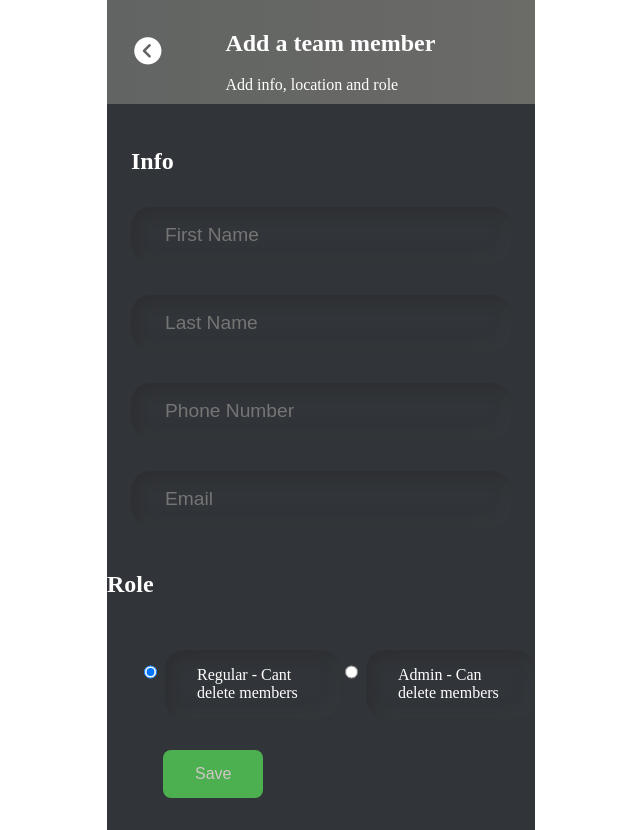
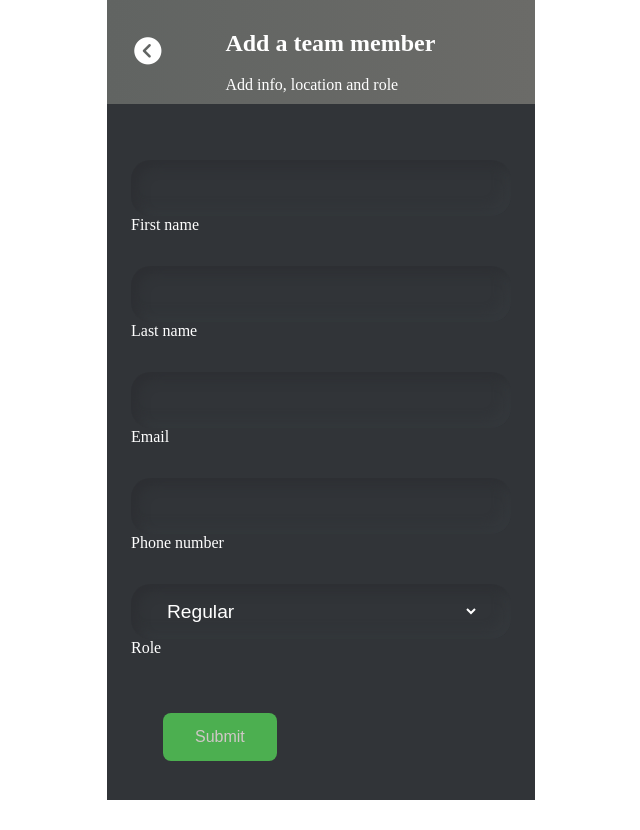
Before and after one commit to hassanahamed/instaWorkProject, a Django app: page /add-member/ in a window 1280 px wide. Shown: the whole page, without its empty margins (319-959 px from the left). After the commit the page ends 800 px from the top, so only its background shows below. Run offline with Django 4.2, Linux system fonts and the light colour scheme; data comes from the database, SQL or seed files in the repository; both versions use the stored data as it was after the commit; some libraries are stand-ins or nearby versions.

Commit message:
Updating function views to class based views

```diff
--- a/core/appConstants.py
+++ b/core/appConstants.py
@@ -25,7 +25,7 @@ EMAIL = 'email'
 PHONE_NUMBER = 'phone_number'
 EMPTY_STRING = ''
 POST_METHOD = 'POST'
-HOME_PAGE = '/'
+HOME_PAGE = 'list.html'
 EDIT_PAGE = 'edit.html'
 DELETE_PAGE = 'delete.html'
 ORDER_BY_VALUE = 'first_name'
--- a/core/forms.py
+++ b/core/forms.py
@@ -3,6 +3,7 @@ from django.core.exceptions import ValidationError
 from django.db.utils import IntegrityError
 from django.core.validators import validate_email
 from .models import Member, Role
+from .appConstants import *
 from .team_management_exception import TeamManagementFacadeException
 
 
--- a/core/models.py
+++ b/core/models.py
@@ -66,7 +66,7 @@ class Member(models.Model):
         null=True,
         blank=True
     )
-    role = models.ForeignKey(Role, on_delete=models.SET_NULL, null=True)
+    role = models.ForeignKey(Role, on_delete=models.SET_NULL, null=True, default='2')
     updated = models.DateTimeField(auto_now=True)
     created = models.DateTimeField(auto_now_add=True)
 
--- a/core/urls.py
+++ b/core/urls.py
@@ -1,9 +1,9 @@
 from django.urls import path
-from . import views
+from .views import ListMembersView, AddMemberView, EditMemberView, DeleteMemberView
 
 urlpatterns = [
-    path('', views.listMembers, name='list-members'),
-    path('add-member/', views.addMember, name='add-member'),
-    path('edit-member/<str:pk>', views.editMember, name='edit-member'),
-    path('delete-member/<str:pk>', views.deleteMember, name='delete-member'),
+    path('', ListMembersView.as_view(), name='list-members'),
+    path('add-member/', AddMemberView.as_view(), name='add-member'),
+    path('edit-member/<str:pk>', EditMemberView.as_view(), name='edit-member'),
+    path('delete-member/<str:pk>',DeleteMemberView.as_view(), name='delete-member'),
 ]
--- a/core/views.py
+++ b/core/views.py
@@ -1,96 +1,129 @@
-from django.core.exceptions import ValidationError
-from django.shortcuts import render, redirect
-from .team_management_exception import TeamManagementFacadeException
+# from django.core.exceptions import ValidationError
+# from django.shortcuts import render, redirect
+# from .team_management_exception import TeamManagementFacadeException
+# from .forms import MemberForm
+# from .models import Member, Role
+# from .mapper_config import MemberConfig
+# from .appConstants import *
+
+
+# member_config = MemberConfig()
+
+# def listMembers(request):
+#     """
+#     View function to display a list of all members, with the option to search for members by name.
+#     If a search query is provided, return a list of members whose first or last name match the search query.
+#     Otherwise, return a list of all members.
+#     """
+#     members = Member.objects.all()
+#     search_input = request.GET.get(SEARCH)
+#     if search_input:
+#         first_name_members = Member.objects.filter(first_name__icontains=search_input)
+#         last_name_members = Member.objects.filter(last_name__icontains=search_input)
+#         members = (first_name_members | last_name_members).distinct().order_by(ORDER_BY_VALUE)
+#     else:
+#         members = Member.objects.all().order_by(ORDER_BY_VALUE)
+#         search_input = EMPTY_STRING
+#     return render(request, INDEX_PAGE, {MEMBERS: members, SEARCH: search_input, MEMBER_COUNT: len(members)})
+
+# def addMember(request):
+#     """
+#     View function to add a new member to the database.
+#     On GET request, render the 'new member' form.
+#     On POST request, validate and save the new member form.
+#     """
+#     data = member_config.get_data(request.POST)
+#     new_member_form = MemberForm(data)
+#     try:
+#         if request.method == POST_METHOD:
+#             if not new_member_form.is_valid():
+#                 raise TeamManagementFacadeException(new_member_form.errors.get_json_data())
+#             new_member = new_member_form.save(commit=False)
+#             new_member.role = Role(request.POST.get(ROLE,DEFAULT_ROLE))
+#             new_member.save()
+#             return redirect(HOME_PAGE)
+
+#         return render(request, NEW_PAGE, {MEMBER: EMPTY_STRING})
+#     except TeamManagementFacadeException as e:
+#         return render(request, NEW_PAGE, {MEMBER: data, ERROR_MESSAGE:e.message})
+
+
+# def editMember(request, pk):
+#     """
+#     View function to edit an existing member in the database.
+#     On GET request, render the 'edit member' form with the member's current information.
+#     On POST request, validate and save the updated member form.
+#     """
+#     member = Member.objects.get(id=pk)
+#     try:
+#         if request.method == POST_METHOD:
+#             data = member_config.get_data(request.POST)
+#             member.first_name=data.get(FIRST_NAME,EMPTY_STRING)
+#             member.last_name=data.get(LAST_NAME,EMPTY_STRING)
+#             member.email=data.get(EMAIL,EMPTY_STRING)
+#             member.phone_number=data.get(PHONE_NUMBER,EMPTY_STRING)
+#             member.role=Role(data.get(ROLE,2))
+#             member_form = MemberForm(instance=member, data=data)
+#             if not member_form.is_valid():
+#                 raise TeamManagementFacadeException(member_form.errors.get_json_data())
+#             member.save()
+#             return redirect(HOME_PAGE)
+#         return render(request, EDIT_PAGE, {MEMBER: member})
+#     except TeamManagementFacadeException as e:
+#         return render(request, EDIT_PAGE, {MEMBER: member, ERROR_MESSAGE:e.message})
+
+# def deleteMember(request, pk):
+#     """
+#     View function to delete an existing member from the database.
+#     On GET request, render the 'delete member' form with the member's information.
+#     On POST request, delete the member object from the database.
+#     """
+#     member = Member.objects.get(id=pk)
+
+#     if request.method == POST_METHOD:
+#         member.delete()
+#         return redirect(HOME_PAGE)
+
+#     return render(request, DELETE_PAGE, {MEMBER: member})
+
+
+from django.urls import reverse_lazy
+from django.views.generic import CreateView, UpdateView, DeleteView, ListView, DetailView
 from .forms import MemberForm
-from .models import Member, Role
-from .mapper_config import MemberConfig
+from .models import Member
 from .appConstants import *
 
-# Create an instance of the MemberConfig class to use for mapping data
-member_config = MemberConfig()
+class ListMembersView(ListView):
+    model = Member
+    template_name = 'list.html'
+    context_object_name = 'members'
+    ordering = 'last_name'
 
-def listMembers(request):
-    """
-    View function to display a list of all members, with the option to search for members by name.
-    If a search query is provided, return a list of members whose first or last name match the search query.
-    Otherwise, return a list of all members.
-    """
-    members = Member.objects.all()
-    search_input = request.GET.get(SEARCH)
-    if search_input:
-        first_name_members = Member.objects.filter(first_name__icontains=search_input)
-        last_name_members = Member.objects.filter(last_name__icontains=search_input)
-        # Combine the two querysets and remove any duplicate members
-        members = (first_name_members | last_name_members).distinct().order_by(ORDER_BY_VALUE)
-    else:
-        members = Member.objects.all().order_by(ORDER_BY_VALUE)
-        search_input = EMPTY_STRING
-    return render(request, INDEX_PAGE, {MEMBERS: members, SEARCH: search_input, MEMBER_COUNT: len(members)})
+    # def get_queryset(self):
+    #     queryset = super().get_queryset()
+    #     search_input = self.request.GET.get('search')
+    #     if search_input:
+    #         queryset = queryset.filter(first_name__icontains=search_input) | queryset.filter(last_name__icontains=search_input)
+    #     return queryset
 
-def addMember(request):
-    """
-    View function to add a new member to the database.
-    On GET request, render the 'new member' form.
-    On POST request, validate and save the new member form.
-    """
-    # Map the POST data to the expected keys specified in the member_config object
-    data = member_config.get_data(request.POST)
-    new_member_form = MemberForm(data)
-    try:
-        if request.method == POST_METHOD:
-            if not new_member_form.is_valid():
-                # If the form is invalid, raise an exception with the form errors as the message
-                raise TeamManagementFacadeException(new_member_form.errors.get_json_data())
-            new_member = new_member_form.save(commit=False)
-            new_member.role = Role(request.POST.get(ROLE,DEFAULT_ROLE))
-            new_member.save()
-            return redirect(HOME_PAGE)
-
-        return render(request, NEW_PAGE, {MEMBER: EMPTY_STRING})
-    except TeamManagementFacadeException as e:
-        return render(request, NEW_PAGE, {MEMBER: data, ERROR_MESSAGE:e.message})
+class AddMemberView(CreateView):
+    model = Member
+    form_class = MemberForm
+    template_name = NEW_PAGE
+    success_url = reverse_lazy('list-members')
 
 
-def editMember(request, pk):
-    """
-    View function to edit an existing member in the database.
-    On GET request, render the 'edit member' form with the member's current information.
-    On POST request, validate and save the updated member form.
-    """
-    # Retrieve the member object to be edited
-    member = Member.objects.get(id=pk)
-    try:
-        if request.method == POST_METHOD:
-            # Map the POST data to the expected keys specified in the member_config object
-            data = member_config.get_data(request.POST)
-            # Update the member object's attributes with the mapped data
-            member.first_name=data.get(FIRST_NAME,EMPTY_STRING)
-            member.last_name=data.get(LAST_NAME,EMPTY_STRING)
-            member.email=data.get(EMAIL,EMPTY_STRING)
-            member.phone_number=data.get(PHONE_NUMBER,EMPTY_STRING)
-            member.role=Role(data.get(ROLE,2))
-            # Create a form instance with the updated member object and the mapped data
-            member_form = MemberForm(instance=member, data=data)
-            if not member_form.is_valid():
-                # If the form is invalid, raise an exception with the form errors as the message
-                raise TeamManagementFacadeException(member_form.errors.get_json_data())
-            member.save()
-            return redirect(HOME_PAGE)
-        return render(request, EDIT_PAGE, {MEMBER: member})
-    except TeamManagementFacadeException as e:
-        return render(request, EDIT_PAGE, {MEMBER: member, ERROR_MESSAGE:e.message})
+class EditMemberView(UpdateView):
+    model = Member
+    form_class = MemberForm
+    template_name = 'edit.html'
+    success_url = reverse_lazy('list-members')
 
-def deleteMember(request, pk):
-    """
-    View function to delete an existing member from the database.
-    On GET request, render the 'delete member' form with the member's information.
-    On POST request, delete the member object from the database.
-    """
-    # Retrieve the member object to be deleted
-    member = Member.objects.get(id=pk)
+class DeleteMemberView(DeleteView):
+    model = Member
+    template_name = 'delete.html'
+    success_url = reverse_lazy('list-members')
 
-    if request.method == POST_METHOD:
-        member.delete()
-        return redirect(HOME_PAGE)
-
-    return render(request, DELETE_PAGE, {MEMBER: member})
+class MemberDetailView(DetailView):
+    model = Member
+    template_name = 'list.html'
--- a/requirements.txt
+++ b/requirements.txt
@@ -1 +1,2 @@
 Django==4.1.5
+django-widget-tweaks==1.4.12
--- a/static/style-edit.css
+++ b/static/style-edit.css
@@ -30,7 +30,10 @@ a{
 	color: #fff;
 }
 
-
+.flex-baseline{
+	display: flex;
+    align-items: baseline;
+}
 
 .back-btn{
 	color: #fff;
@@ -62,7 +65,7 @@ a{
 
 .info-line{
 	display: flex;
-	color: #fff;
+	color: rgb(29, 2, 2);
 	margin: 0 auto;
 	padding: 1em 2em;
 	margin-top: 2em;
--- a/teamManagementApp/settings.py
+++ b/teamManagementApp/settings.py
@@ -39,6 +39,7 @@ INSTALLED_APPS = [
     "django.contrib.messages",
     "django.contrib.staticfiles",
     "core",
+    "widget_tweaks",
 ]
 
 MIDDLEWARE = [
--- a/templates/new.html
+++ b/templates/new.html
@@ -1,131 +1,35 @@
-{% load static %}
-
+{% load static %} {% load widget_tweaks %}
 <!DOCTYPE html>
 <html>
-
   <head>
     <meta charset="UTF-8">
     <meta name="viewport" content="width=device-width, initial-scale=1.0">
     <link rel="stylesheet" type="text/css" href="{% static 'style-edit.css' %}">
-
     <link rel="preconnect" href="https://fonts.gstatic.com">
     <link href="https://fonts.googleapis.com/css2?family=Inter&display=swap" rel="stylesheet">
-
     <script src="https://kit.fontawesome.com/6b20b1c14d.js" crossorigin="anonymous"></script>
     <title>Add Member</title>
   </head>
-
   <body>
     <div class='container'>
       <header class="header">
-
-
         <a href="/">
           <i class="fas fa-chevron-circle-left back-btn"></i>
         </a>
-			<div class = "header-flex-padding">
+        <div class="header-flex-padding">
           <h2>Add a team member </h2>
-
           <span> Add info, location and role </span>
         </div>
       </header>
-
-		<form action="" method="POST">
-			{% csrf_token %}
-
-			{% if member == null %}
-			<section class="member-info">
-
-				<div class="info-line">
-					<input type="text" class="type" name="firstName" placeholder="First Name">
+      <form action="" method="POST"> {% csrf_token %} <section class="member-info"> {% for field in form %} <div class="info-line">
+            {{ field|add_class:'type'}}
           </div>
-
-				<div class="info-line">
-					<input type="text" class="type" name="lastName" placeholder="Last Name">
-				</div>
-
-
-
-				<div class="info-line">
-					<input type="text" class="type" name="phoneNumber" placeholder="Phone Number">
-				</div>
-
-
-
-				<div class="info-line">
-					<input type="text" class="type" name="email" placeholder="Email">
-				</div>
-
-
-
+          <label style="color:white" for="{{ field.id_for_label }}">{{ field.label }}</label> {% if field.errors %} <div class="text-justify"> {% for error in field.errors %} <small style="color:red;">{{ error }}</small> {% endfor %} </div> {% endif %} {% endfor %}
         </section>
-			{% else %}
-			<section class="member-info">
-				{% if errorMessage != null %}
-				<div class="info-line">
-
-						<p class="text-justify">{{ errorMessage}}</p>
-				</div>
-				{% endif %}
-				<h2 style="color:white">Info </h2>
-				<div class="info-line">
-					<input type="text" class="type" name="firstName" placeholder="First Name"
-						value="{{ member.first_name}}">
-				</div>
-
-				<div class="info-line">
-					<input type="text" class="type" name="lastName" placeholder="Last Name"
-						value="{{ member.last_name}}">
-				</div>
-
-
-
-
-
-				<div class="info-line">
-					<input type="text" class="type" name="phoneNumber" placeholder="Phone Number"
-						value="{{ member.phone_number }}">
-				</div>
-
-
-
-				<div class="info-line">
-					<input type="text" class="type" name="email" placeholder="Email" value="{{ member.email }}">
-				</div>
-
-
+        <section class="button-container">
+          <input class="button-save" type="submit" value="Submit">
         </section>
-			{% endif %}
-			<h2 style="color:white">Role </h2>
-
-			<div class="radio-button-group">
-				{% if member == '' or member.role == '2' or member.role.role_name == 'Regular' %}
-				<input type="radio" class="radio-button" name="role" value=2 id="regular" checked />
-				{% else %}
-				<input type="radio" class="radio-button" name="role" value=2 id="regular"/>
-				{% endif %}
-				<label class="info-line" for="button1">Regular - Cant delete members</label>
-				{% if member.role == '1' or member.role.role_name == 'Admin' %}
-				<input type="radio" class="radio-button" name="role" value=1 id="admin" checked/>
-				{% else %}
-				<input type="radio" class="radio-button" name="role" value=1 id="admin" />
-				{% endif %}
-				<label class="info-line" for="button2">Admin - Can delete members</label>
-			</div>
-
-
-			<section class="button-container">
-
-					<button class="button-save">Save</button>
-
-			</section>
-
-
-
-
       </form>
     </div>
-
   </body>
-
 </html>
```
Also changed, not shown: static/style.css (+3 -6 lines), templates/delete.html (+1 -13 lines), templates/edit.html (+6 -77 lines), templates/list.html (+7 -46 lines), core/migrations/0002_alter_member_first_name_alter_member_last_name_and_more.py (added), db.sqlite3. Lines whose indentation alone changed are shown as unchanged.
